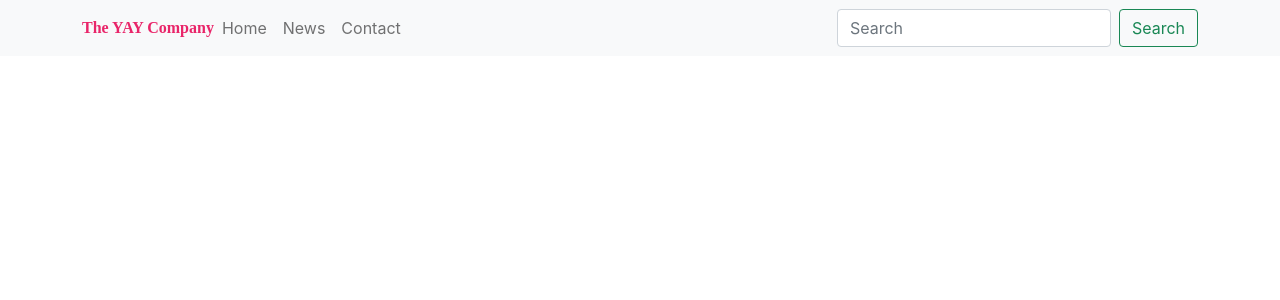
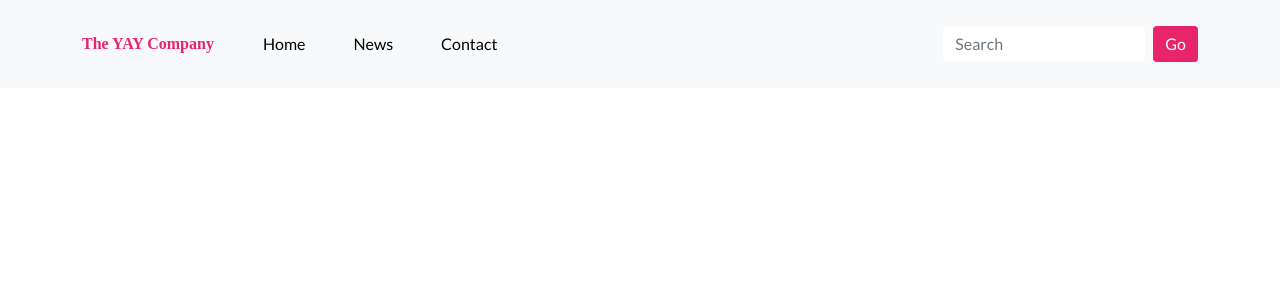
Before and after one commit to Noroff-FEU-Assignments/css-frameworks-ca-janne-r, a React (Create React App) app: page / in a window 1280 px wide. Shown: the top 300 px of the page. Built offline with nearby package versions, Linux system fonts and the light colour scheme; a web font is replaced by a local one.

Commit message:
nav done

```diff
--- a/src/App.js
+++ b/src/App.js
@@ -1,11 +1,13 @@
 import React from "react";
 import { ThemeProvider } from "styled-components";
 import Navigation from "./components/Navigation";
+import GlobalStyle from "./styles/GlobalStyle";
 import theme from "./styles/theme";
 
 function App() {
   return (
     <ThemeProvider theme={theme}>
+      <GlobalStyle />
       <Navigation />
     </ThemeProvider>
   );
--- a/src/components/Navigation.js
+++ b/src/components/Navigation.js
@@ -4,7 +4,7 @@ import Container from "react-bootstrap/Container";
 import Nav from "react-bootstrap/Nav";
 import Form from "react-bootstrap/Form";
 import FormControl from "react-bootstrap/FormControl";
-import Button from "react-bootstrap/Button";
+import SearchButton from "./SearchButton";
 import PageHeading from "./headings/PageHeading";
 
 
@@ -17,8 +17,8 @@ function Navigation() {
         <Navbar.Collapse id="basic-navbar-nav">
           <Nav className="me-auto">
             <Nav.Link href="#home">Home</Nav.Link>
-            <Nav.Link href="#link">News</Nav.Link>
-            <Nav.Link href="#link">Contact</Nav.Link>
+            <Nav.Link href="#news">News</Nav.Link>
+            <Nav.Link href="#contact">Contact</Nav.Link>
           </Nav>
           <Form className="d-flex">
             <FormControl
@@ -27,7 +27,7 @@ function Navigation() {
               className="me-2"
               aria-label="Search"
             />
-            <Button variant="outline-success">Search</Button>
+            <SearchButton variant="outline-success">Go</SearchButton>
           </Form>
         </Navbar.Collapse>
       </Container>
--- /dev/null
+++ b/src/components/SearchButton.js
@@ -0,0 +1,12 @@
+import Button from "react-bootstrap/Button";
+import styled from "styled-components";
+
+
+const SearchButton = styled(Button)`
+    background: ${(props) => props.theme.primaryColour};
+    color: white;
+    border: none;
+
+`;
+
+export default SearchButton;
--- a/src/components/headings/PageHeading.js
+++ b/src/components/headings/PageHeading.js
@@ -6,6 +6,7 @@ const PageHeading = styled(Navbar)`
     color: ${(props) => props.theme.primaryColour};
     font-family: Playfair Display;
     font-weight: 600;
+    margin-right: 25px;
 `;
 
 export default PageHeading;
--- a/src/index.css
+++ b/src/index.css
@@ -1,13 +1,12 @@
-body {
-  margin: 0;
-  font-family: -apple-system, BlinkMacSystemFont, 'Segoe UI', 'Roboto', 'Oxygen',
-    'Ubuntu', 'Cantarell', 'Fira Sans', 'Droid Sans', 'Helvetica Neue',
-    sans-serif;
-  -webkit-font-smoothing: antialiased;
-  -moz-osx-font-smoothing: grayscale;
+.navbar-light .navbar-nav .nav-link {
+  color: black;
+  margin: 16px;
 }
 
-code {
-  font-family: source-code-pro, Menlo, Monaco, Consolas, 'Courier New',
-    monospace;
+.form-control {
+  border: none;
 }
+
+.navbar-light .navbar-toggler {
+  border: none;
+}
--- a/src/styles/GlobalStyle.js
+++ b/src/styles/GlobalStyle.js
@@ -1,10 +1,13 @@
 import { createGlobalStyle } from "styled-components";
 
 const GlobalStyle = createGlobalStyle`
-body{
+body {
   margin: 0;
   padding: 0;
   font-family: Lato;
+
 }
 
 `;
+
+export default GlobalStyle;
```
